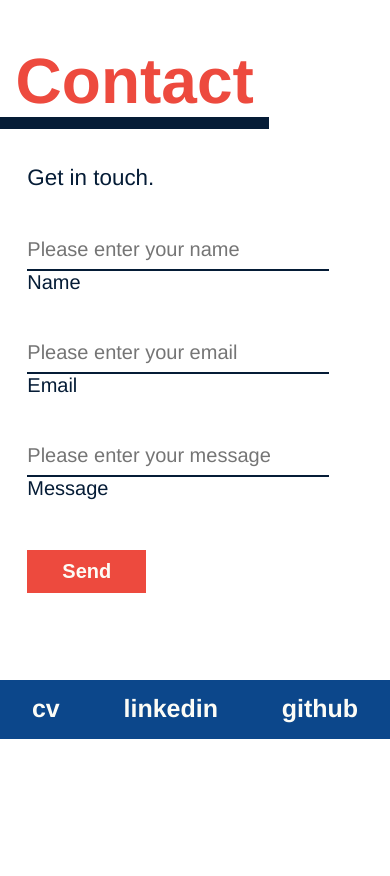
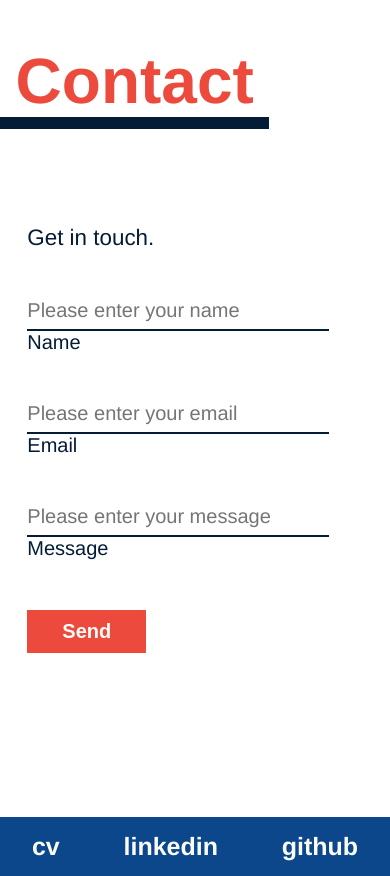
Before and after one commit to anabrd/portfolio, a React (Create React App) app: page / in a window 390 px wide. Shown: the part 2800-3676 px from the top of the page. Before the commit the page ends 3539 px from the top, so only its background shows below. Built offline with nearby package versions, Linux system fonts and the light colour scheme.

Commit message:
fix contact mobile

```diff
--- a/src/components/About.js
+++ b/src/components/About.js
@@ -24,7 +24,6 @@ function About(props) {
                         <div className = "tools-list-wrapper">
                             {tools}
                         </div>
-                        <div className="circle-big"></div>
                 </div>
             </div>
         </section>
--- a/src/components/Contact.css
+++ b/src/components/Contact.css
@@ -102,6 +102,10 @@ input:-webkit-autofill:active {
 /* Tablet sizing */
 @media only screen and (max-width: 768px) {
 
+    #contact {
+        height: 100vh;
+    }
+
     #contact .section-content {
         margin-top: 2%;
     }
@@ -111,7 +115,9 @@ input:-webkit-autofill:active {
     }
 
     .contact-links {
-        position: initial;
+        position: absolute;
+        right: 0;
+        bottom: 0;
         display: initial;
         padding: 0;
         border: none;
@@ -151,9 +157,12 @@ input:-webkit-autofill:active {
     }
 
     .form-wrapper {
-        align-self: center;
+        display: flex;
+        flex-direction: column;
+        justify-content: center;
         padding: 10vmin 2vmin;
         width: 90vmin;
+        height: 80vh;
     }
 
     input[type="text"],
--- a/src/components/Projects.js
+++ b/src/components/Projects.js
@@ -1,6 +1,3 @@
-import { FontAwesomeIcon } from '@fortawesome/react-fontawesome'
-import { faExternalLinkAlt } from '@fortawesome/free-solid-svg-icons'
-import { faGithub } from '@fortawesome/free-brands-svg-icons'
 import './Projects.css'
 
 function Projects(props) {
```
Also changed, not shown: src/components/Circles.css (+6 -4 lines).
